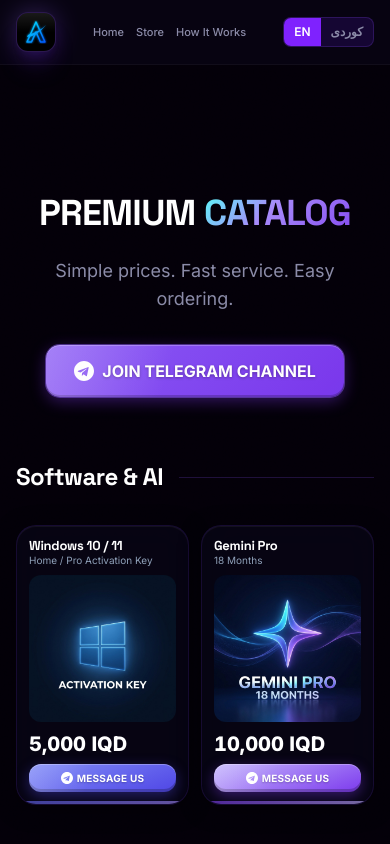
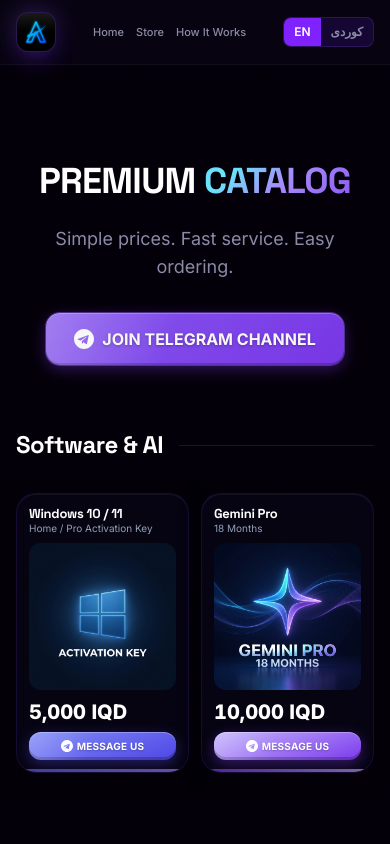
Before and after one commit to ARMAND187/Armand-store, a Next.js app: page /store in a window 390 px wide. Shown: the top 844 px of the page. Built offline with nearby package versions, Linux system fonts and the light colour scheme.

Commit message:
style: reduce top padding on mobile for store and how-it-works pages

```diff
--- a/app/how-it-works/page.tsx
+++ b/app/how-it-works/page.tsx
@@ -10,7 +10,7 @@
   return (
     <>
       <Header />
-    <main className="pt-32 pb-0">
+    <main className="pt-24 sm:pt-32 pb-0">
         <div className="max-w-4xl mx-auto px-4 sm:px-6 text-center mb-16">
           <p className="section-eyebrow mb-3">Support & Guides</p>
           <h1 className="text-4xl sm:text-5xl font-black text-white tracking-tight mb-4">
--- a/components/ProductSection.tsx
+++ b/components/ProductSection.tsx
@@ -247,7 +247,7 @@
   }
 
   return (
-    <section id="store" className="relative pt-32 pb-8 sm:pb-12" aria-labelledby="store-heading">
+    <section id="store" className="relative pt-24 sm:pt-32 pb-8 sm:pb-12" aria-labelledby="store-heading">
       <div className="max-w-6xl mx-auto px-4 sm:px-6">
         <div className="text-center mb-16">
           <h1 id="store-heading" className="text-4xl sm:text-5xl md:text-6xl font-black text-white tracking-tight mb-6">
```
